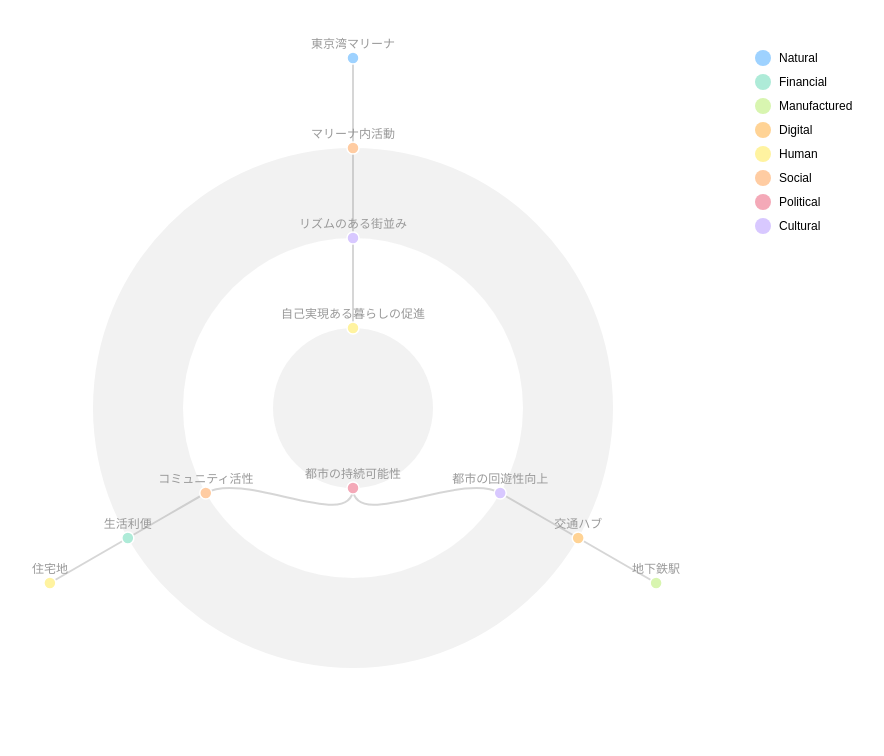
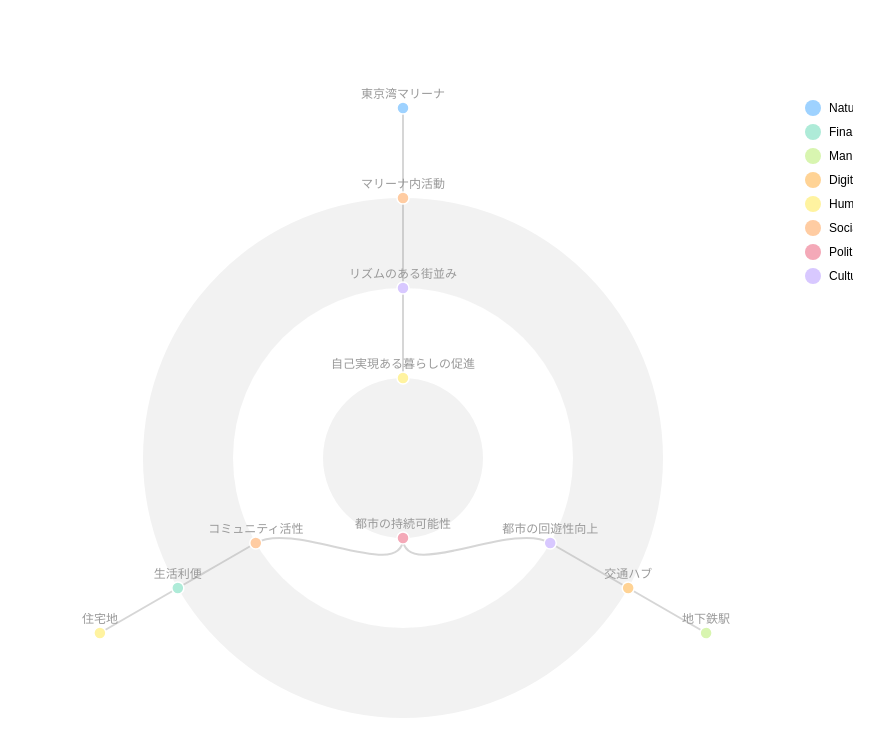
Before and after one commit to MasakiAijima/aoi, a plain HTML site: page index.html in a window 1280 px wide. Shown: the whole page, without its empty margins (55-939 px from the left). Drawn offline with nearby package versions, Linux system fonts and the light colour scheme.

Commit message:
fix: center visualization

```diff
--- a/index.html
+++ b/index.html
@@ -7,7 +7,8 @@
   <link rel="stylesheet" href="style.css">
 </head>
 <body>
-  <svg id="viz" width="900" height="900" viewBox="-400 -400 900 900"></svg>
+  <!-- Center the visualization by using a symmetric viewBox -->
+  <svg id="viz" width="900" height="900" viewBox="-450 -450 900 900"></svg>
   <script type="module" src="app.js"></script>
 </body>
 </html>
```
